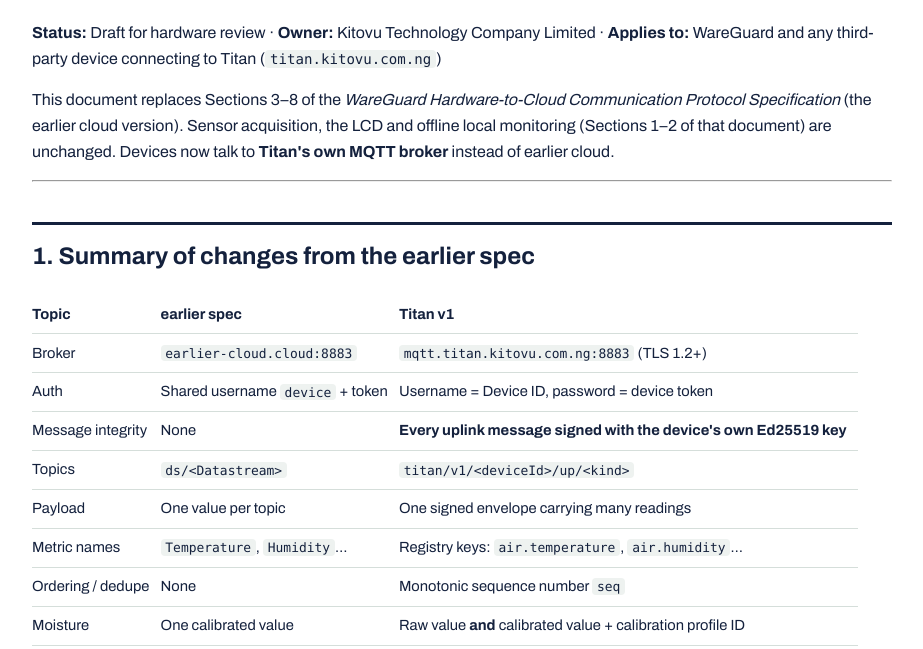
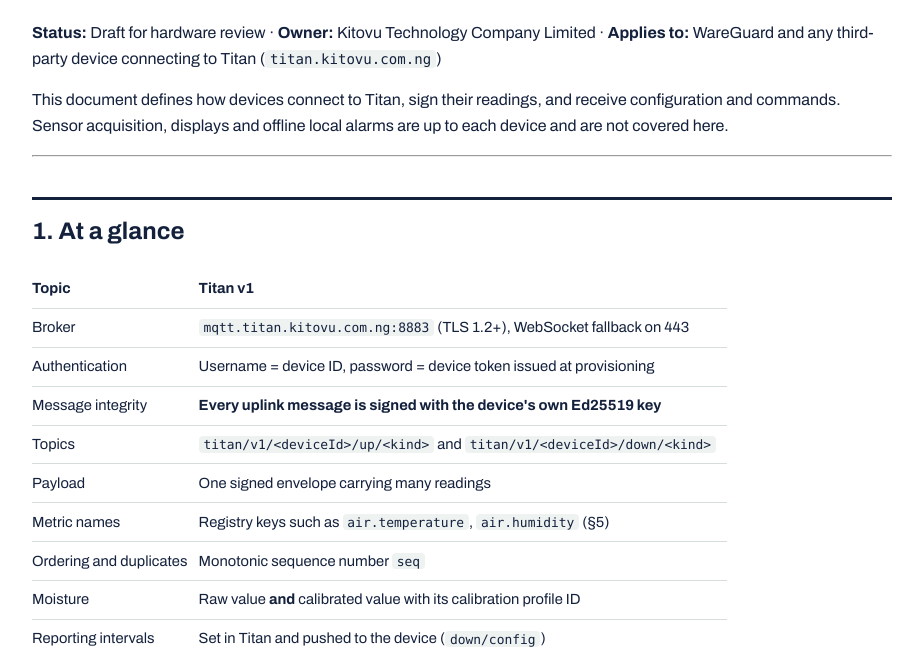
Before and after one commit to heirmexxy/Titan, a website: page web/docs/device-protocol.html in a window 1280 px wide. Shown: the part 154-803 px from the top of the page, without its empty margins (178-1101 px from the left). Drawn offline with Linux system fonts and the light colour scheme.

Commit message:
Remove references to the previous cloud platform from docs and firmware
Co-Authored-By: Claude Opus 5.5 <noreply@anthropic.com>
Claude-Session: https://claude.ai/code/session_01WQ5LEHBc8nEpKNw6wt4kFd

```diff
--- a/web/docs/device-protocol.html
+++ b/web/docs/device-protocol.html
@@ -8,61 +8,51 @@ code{font-family:ui-monospace,Menlo,Consolas,monospace;font-size:.88em;backgroun
 pre{background:#14213D;color:#DCE6E2;padding:1rem 1.2rem;border-radius:8px;overflow-x:auto;font-size:.85rem}pre code{background:none;color:inherit;padding:0}</style></head>
 <body><nav aria-label="Docs"><b>Titan</b><a href="../index.html">Home</a><a href="index.html">Integration Guide</a><a href="device-protocol.html">Device protocol</a><a href="sensor-nodes.html">Sensor nodes</a></nav><main><h1>Titan Device Protocol v1</h1>
 <p><strong>Status:</strong> Draft for hardware review · <strong>Owner:</strong> Kitovu Technology Company Limited · <strong>Applies to:</strong> WareGuard and any third-party device connecting to Titan (<code>titan.kitovu.com.ng</code>)</p>
-<p>This document replaces Sections 3–8 of the <em>WareGuard Hardware-to-Cloud Communication Protocol Specification</em> (the earlier cloud version). Sensor acquisition, the LCD and offline local monitoring (Sections 1–2 of that document) are unchanged. Devices now talk to <strong>Titan&#39;s own MQTT broker</strong> instead of earlier cloud.</p>
+<p>This document defines how devices connect to Titan, sign their readings, and receive configuration and commands. Sensor acquisition, displays and offline local alarms are up to each device and are not covered here.</p>
 <hr>
-<h2>1. Summary of changes from the earlier spec</h2>
+<h2>1. At a glance</h2>
 <table>
 <thead>
 <tr>
 <th>Topic</th>
-<th>earlier spec</th>
 <th>Titan v1</th>
 </tr>
 </thead>
 <tbody><tr>
 <td>Broker</td>
-<td><code>earlier-cloud.cloud:8883</code></td>
-<td><code>mqtt.titan.kitovu.com.ng:8883</code> (TLS 1.2+)</td>
+<td><code>mqtt.titan.kitovu.com.ng:8883</code> (TLS 1.2+), WebSocket fallback on 443</td>
 </tr>
 <tr>
-<td>Auth</td>
-<td>Shared username <code>device</code> + token</td>
-<td>Username = Device ID, password = device token</td>
+<td>Authentication</td>
+<td>Username = device ID, password = device token issued at provisioning</td>
 </tr>
 <tr>
 <td>Message integrity</td>
-<td>None</td>
-<td><strong>Every uplink message signed with the device&#39;s own Ed25519 key</strong></td>
+<td><strong>Every uplink message is signed with the device&#39;s own Ed25519 key</strong></td>
 </tr>
 <tr>
 <td>Topics</td>
-<td><code>ds/&lt;Datastream&gt;</code></td>
-<td><code>titan/v1/&lt;deviceId&gt;/up/&lt;kind&gt;</code></td>
+<td><code>titan/v1/&lt;deviceId&gt;/up/&lt;kind&gt;</code> and <code>titan/v1/&lt;deviceId&gt;/down/&lt;kind&gt;</code></td>
 </tr>
 <tr>
 <td>Payload</td>
-<td>One value per topic</td>
 <td>One signed envelope carrying many readings</td>
 </tr>
 <tr>
 <td>Metric names</td>
-<td><code>Temperature</code>, <code>Humidity</code>…</td>
-<td>Registry keys: <code>air.temperature</code>, <code>air.humidity</code>…</td>
+<td>Registry keys such as <code>air.temperature</code>, <code>air.humidity</code> (§5)</td>
 </tr>
 <tr>
-<td>Ordering / dedupe</td>
-<td>None</td>
+<td>Ordering and duplicates</td>
 <td>Monotonic sequence number <code>seq</code></td>
 </tr>
 <tr>
 <td>Moisture</td>
-<td>One calibrated value</td>
-<td>Raw value <strong>and</strong> calibrated value + calibration profile ID</td>
+<td>Raw value <strong>and</strong> calibrated value with its calibration profile ID</td>
 </tr>
 <tr>
-<td>Reporting interval</td>
-<td>Hard-coded</td>
-<td>Set by Titan admin, pushed to device (<code>down/config</code>)</td>
+<td>Reporting intervals</td>
+<td>Set in Titan and pushed to the device (<code>down/config</code>)</td>
 </tr>
 </tbody></table>
 <hr>
```
Also changed, not shown: docs/device-protocol-v1.md (+13 -13 lines), 1 other file.
